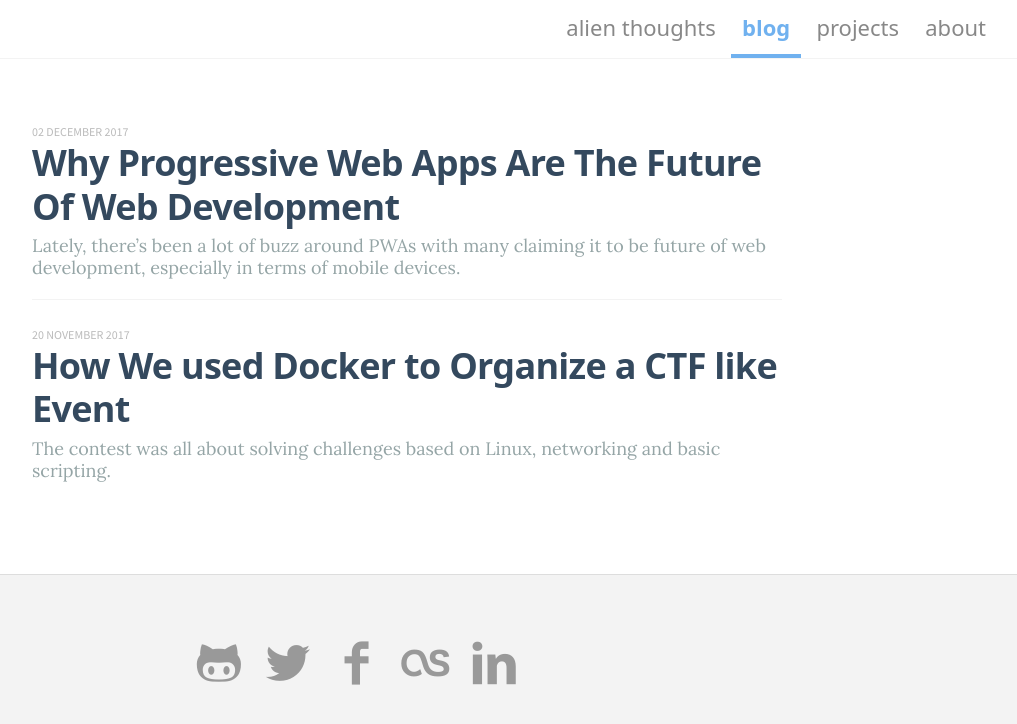
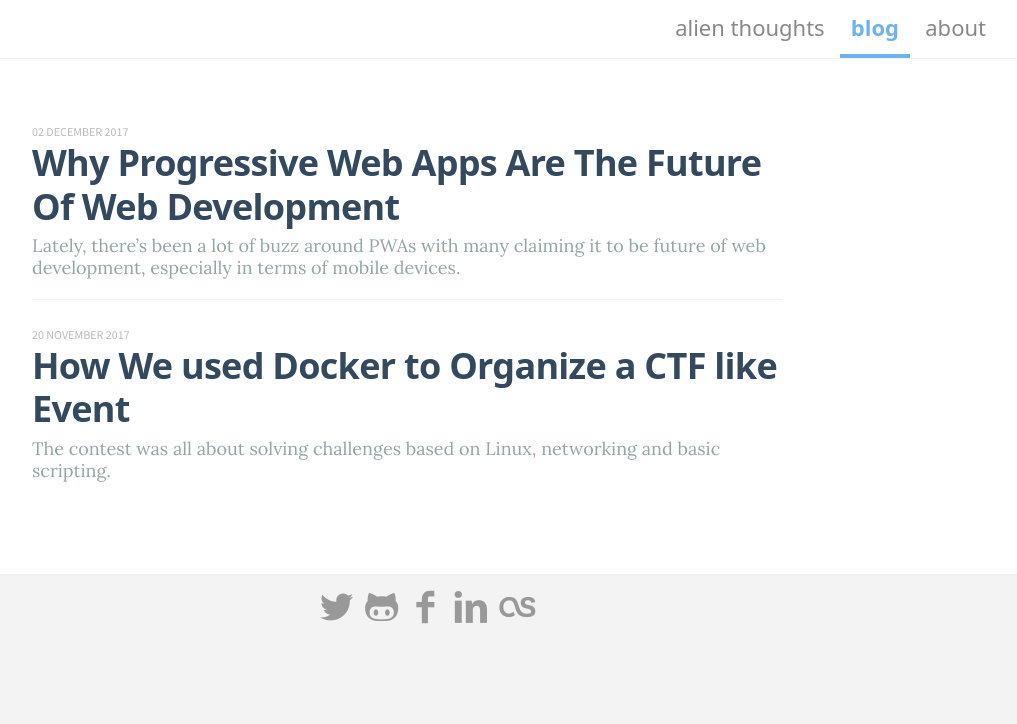
Before and after one commit to tushalien/tushalien.github.io, a Jekyll site: the page built from index.html, in a window 1280 px wide. Shown: the top 724 px of the page, without its empty margins (233-1250 px from the left). Built offline with Jekyll 4.4.1, drawn with Linux system fonts in a browser that asks for light colours; some web fonts are replaced.

Commit message:
Fixed Typography

```diff
--- a/_config.yml
+++ b/_config.yml
@@ -9,7 +9,7 @@ comments: true
 navigation:
 - text: Blog
   url: /
-- text: Projects
-  url: /projects/
+#- text: Projects
+#  url: /projects/
 - text: About
   url: /about/
--- a/_layouts/default.html
+++ b/_layouts/default.html
@@ -55,28 +55,23 @@
 
       <div id="footer">
         <ul id="social">
+                  <li>
+            <a href="http://twitter.com/tushalien"
+               title="Follow Me On Twitter">
+              <i class="entypo-social-twitter"></i>
+            </a>
+          </li>
           <li>
             <a href="http://github.com/tushalien"
                title="Home to most of the codes">
               <i class="entypo-social-github"></i>
             </a>
           </li>
-          <li>
-            <a href="http://twitter.com/tushalien"
-               title="Follow Me On Twitter">
-              <i class="entypo-social-twitter"></i>
-            </a>
-          </li>
+
           <li>
             <a href="http://facebook.com/tushalien"
                title="Connect On Facebook">
               <i class="entypo-social-facebook"></i>
-            </a>
-          </li>
-          <li>
-            <a href="http://www.last.fm/user/tushalien"
-               title="The Stuff that keeps me Going">
-              <i class="entypo-social-lastfm"></i>
             </a>
           </li>
           <li>
@@ -88,15 +83,10 @@
           <li>
             <a href="http://www.last.fm/user/tushalien"
                title="The Stuff that keeps me Going">
-              <i class="entypo-social-mail"></i>
+              <i class="entypo-social-lastfm"></i>
             </a>
           </li>
-          <li>
-            <a href="http://www.last.fm/user/tushalien"
-               title="The Stuff that keeps me Going">
-              <i class="entypo-social-email"></i>
-            </a>
-          </li>
+
 
         </ul>
       </div>
--- a/media/css/screen.css
+++ b/media/css/screen.css
@@ -1404,8 +1404,8 @@ a:hover {
   padding: 2em 0;
 }
 #footer {
-  padding: 3em 0 2em 0;
-  border-top: 1px solid #ddd;
+  padding: 1em 0 1em 0;
+  border-top: 0px solid #ddd;
   -webkit-box-shadow: inset 1px 0px 0px rgba(255,255,255,0.8);
   box-shadow: inset 1px 0px 0px rgba(255,255,255,0.8);
   background: #f3f3f3;
@@ -1418,8 +1418,8 @@ a:hover {
 }
 #footer #social li,
 #footer #social a {
-  width: 64px;
-  height: 64px;
+  width: 40px;
+  height: 40px;
   display: inline-block;
 }
 #footer #social a {
@@ -1430,7 +1430,7 @@ a:hover {
   color: #5f5f5f;
 }
 #footer #social i {
-  font-size: 96px;
+  font-size: 72px;
   font-style: normal;
 }
 #footer #meta-info {
```
